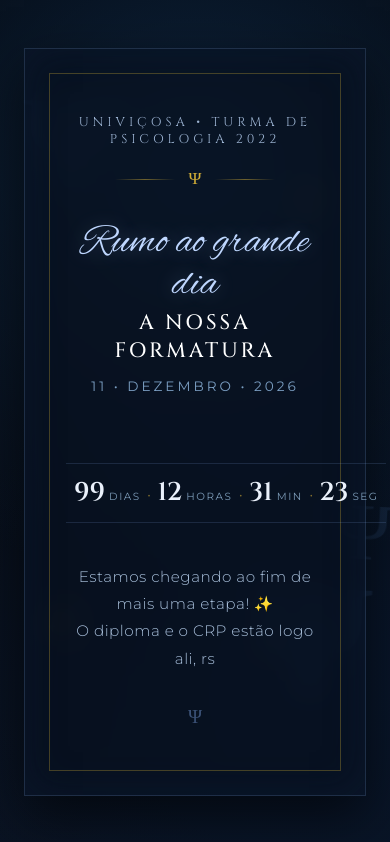
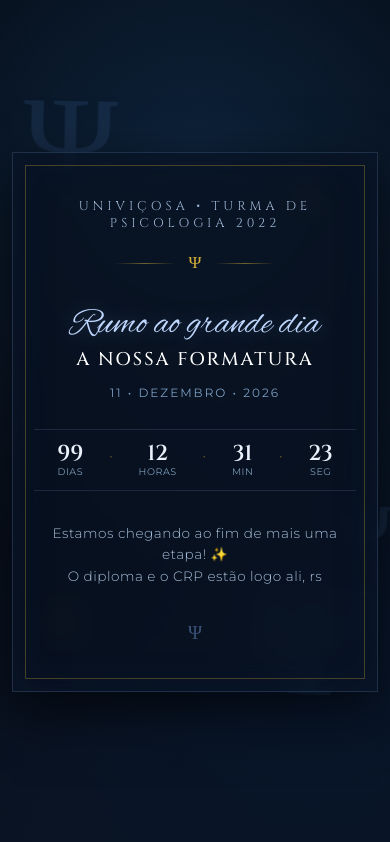
Before and after one commit to Leticiawsa/turma-2022, a plain HTML site: page index.html in a window 390 px wide. Drawn offline with Linux system fonts and the light colour scheme.

Commit message:
Refactor mobile styles in style.css
Updated responsive styles for mobile view, adjusting padding, font sizes, and layout properties for various elements.

```diff
--- a/style.css
+++ b/style.css
@@ -258,12 +258,73 @@ body {
 
 /* ===== RESPONSIVO ===== */
 @media (max-width: 600px) {
-  .inner-border { padding: 2.5rem 1rem; }
-  .calligraphy-lead { font-size: 2.6rem; }
-  .main-title { font-size: 1.3rem; letter-spacing: 3px; }
-  .linear-countdown { gap: 0.4rem; padding: 1rem 0.5rem; flex-wrap: nowrap; }
-  .num { font-size: 1.6rem; }
-  .lbl { font-size: 0.65rem; }
-  .dot { font-size: 1rem; }
-  .final-calligraphy { font-size: 3.2rem; }
+  body {
+    padding: 0.75rem; /* Menos margem nas bordas da tela */
+  }
+
+  .poster-frame {
+    padding: 0.75rem;
+  }
+
+  .inner-border {
+    padding: 2rem 0.5rem; /* Libera espaço horizontal */
+  }
+
+  .calligraphy-lead {
+    font-size: 2.3rem;
+  }
+
+  .main-title {
+    font-size: 1.15rem;
+    letter-spacing: 2px;
+  }
+
+  .target-date {
+    font-size: 0.75rem;
+    letter-spacing: 2px;
+    margin-bottom: 1.8rem;
+  }
+
+  /* Ajuste preciso para a linha caber inteira sem quebrar */
+  .linear-countdown {
+    width: 100%;
+    box-sizing: border-box;
+    display: flex;
+    justify-content: space-evenly; /* Distribui os 4 blocos uniformemente */
+    gap: 0.15rem;
+    padding: 0.8rem 0;
+    margin: 1.2rem 0 2rem;
+  }
+
+  .unit {
+    flex-direction: column; /* No celular, o texto (dias/horas) fica logo abaixo do número */
+    align-items: center;
+    gap: 0.1rem;
+  }
+
+  .num {
+    font-size: 1.35rem; /* Tamanho proporcional para não vazar */
+  }
+
+  .lbl {
+    font-size: 0.6rem;
+    letter-spacing: 0.5px;
+  }
+
+  .dot {
+    font-size: 1rem;
+    align-self: center;
+    opacity: 0.4;
+    transform: translateY(-4px);
+  }
+
+  .poetic-text {
+    font-size: 0.85rem;
+    line-height: 1.6;
+    padding: 0 0.5rem;
+  }
+
+  .final-calligraphy {
+    font-size: 2.8rem;
+  }
 }
```
